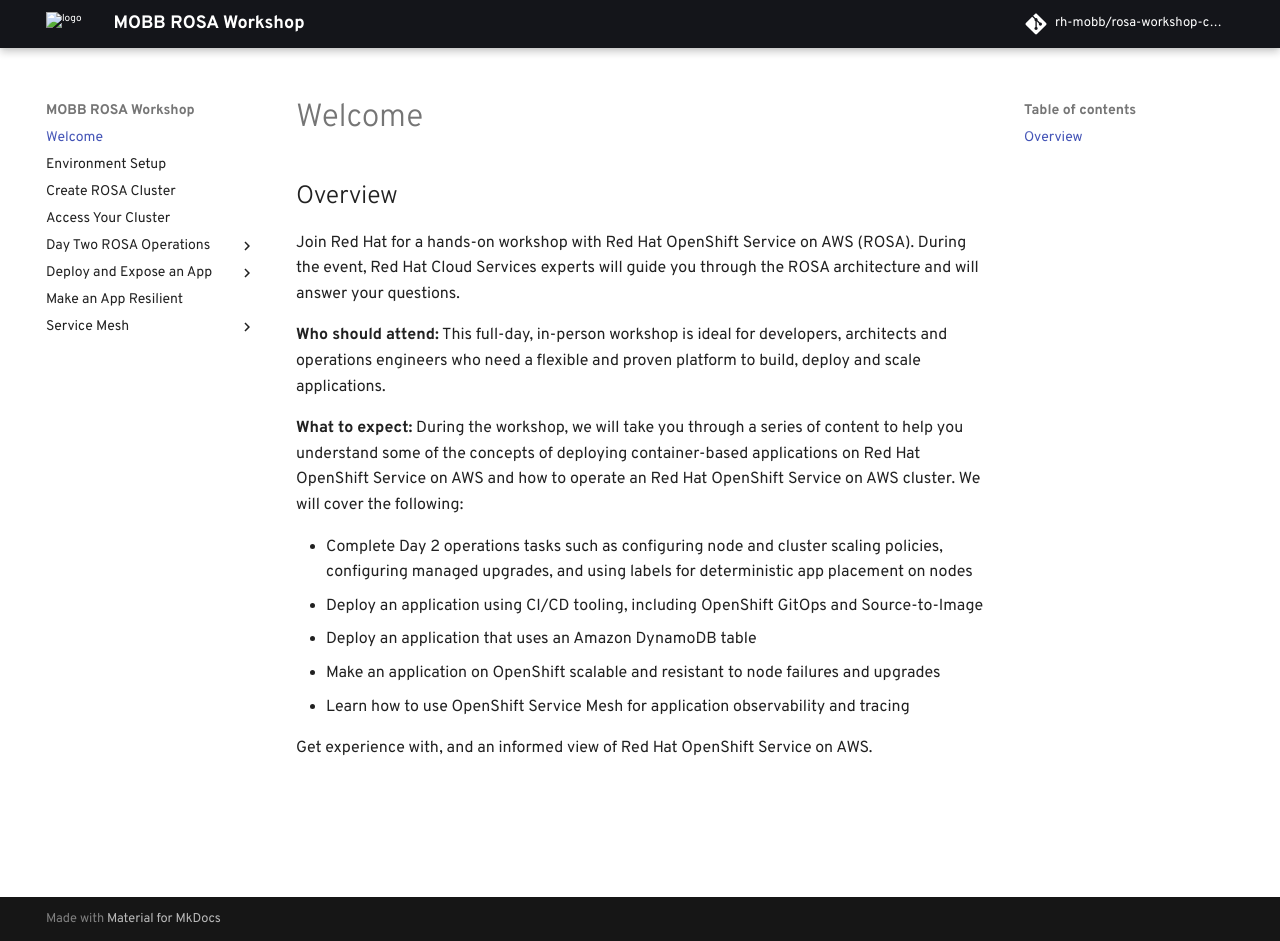
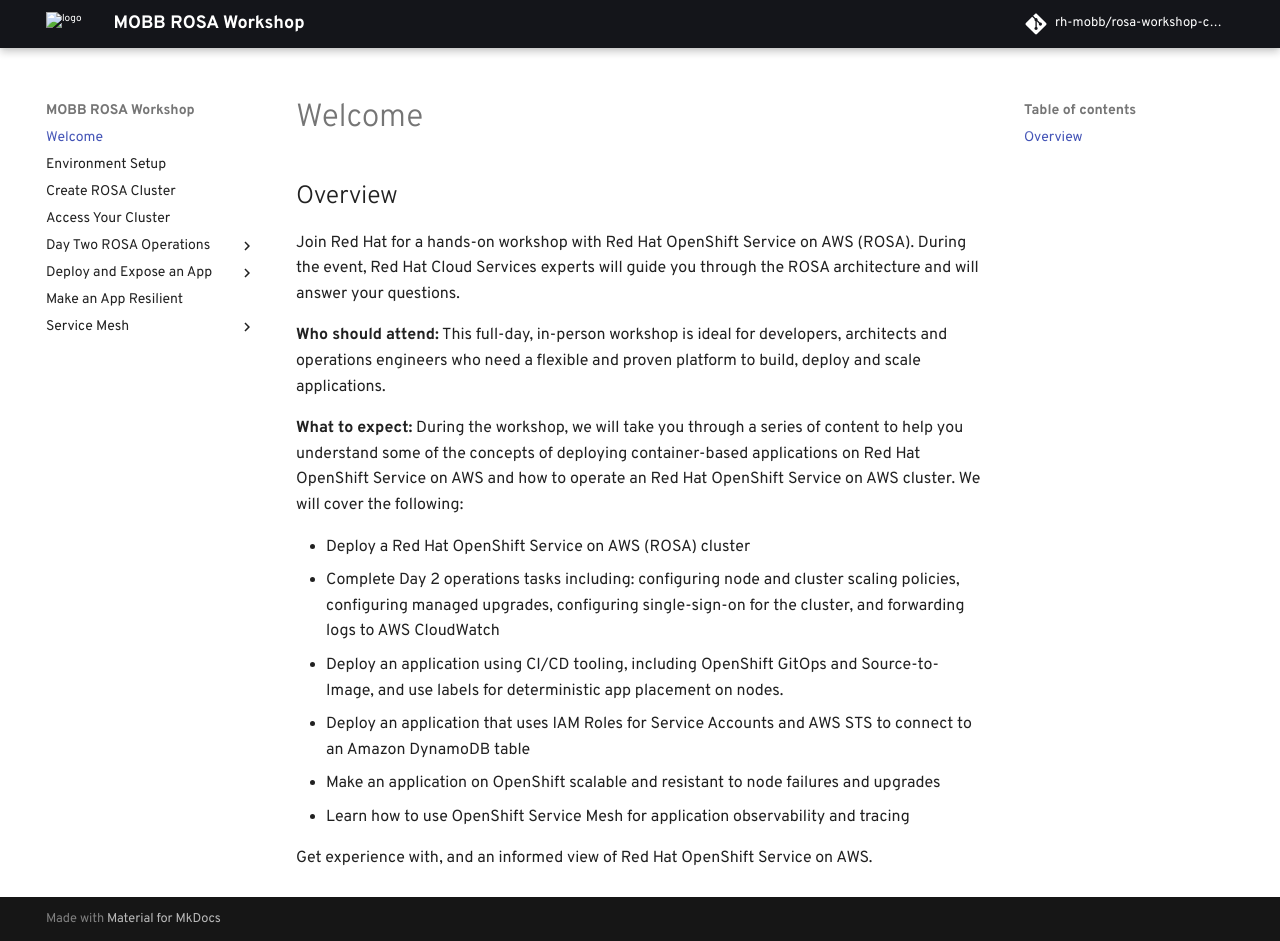
Before and after one commit to rh-mobb/rosa-workshop-content, an MkDocs documentation site: the page built from rosa-content/index.md, in a window 1280 px wide and 941 px high. Built offline with MkDocs 1.6.1 and Material for MkDocs 9.7.7, drawn with Linux system fonts in a browser that asks for light colours; some web fonts are replaced; comment, search, counter and statistics services are not loaded.

Commit message:
Cleaning up index

```diff
--- a/rosa-content/index.md
+++ b/rosa-content/index.md
@@ -7,9 +7,10 @@
 
 **What to expect:** During the workshop, we will take you through a series of content to help you understand some of the concepts of deploying container-based applications on Red Hat OpenShift Service on AWS and how to operate an Red Hat OpenShift Service on AWS cluster. We will cover the following:
 
-- Complete Day 2 operations tasks such as configuring node and cluster scaling policies, configuring managed upgrades, and using labels for deterministic app placement on nodes
-- Deploy an application using CI/CD tooling, including OpenShift GitOps and Source-to-Image
-- Deploy an application that uses an Amazon DynamoDB table
+- Deploy a Red Hat OpenShift Service on AWS (ROSA) cluster
+- Complete Day 2 operations tasks including: configuring node and cluster scaling policies, configuring managed upgrades, configuring single-sign-on for the cluster, and forwarding logs to AWS CloudWatch
+- Deploy an application using CI/CD tooling, including OpenShift GitOps and Source-to-Image, and use labels for deterministic app placement on nodes.
+- Deploy an application that uses IAM Roles for Service Accounts and AWS STS to connect to an Amazon DynamoDB table
 - Make an application on OpenShift scalable and resistant to node failures and upgrades
 - Learn how to use OpenShift Service Mesh for application observability and tracing
 
```
